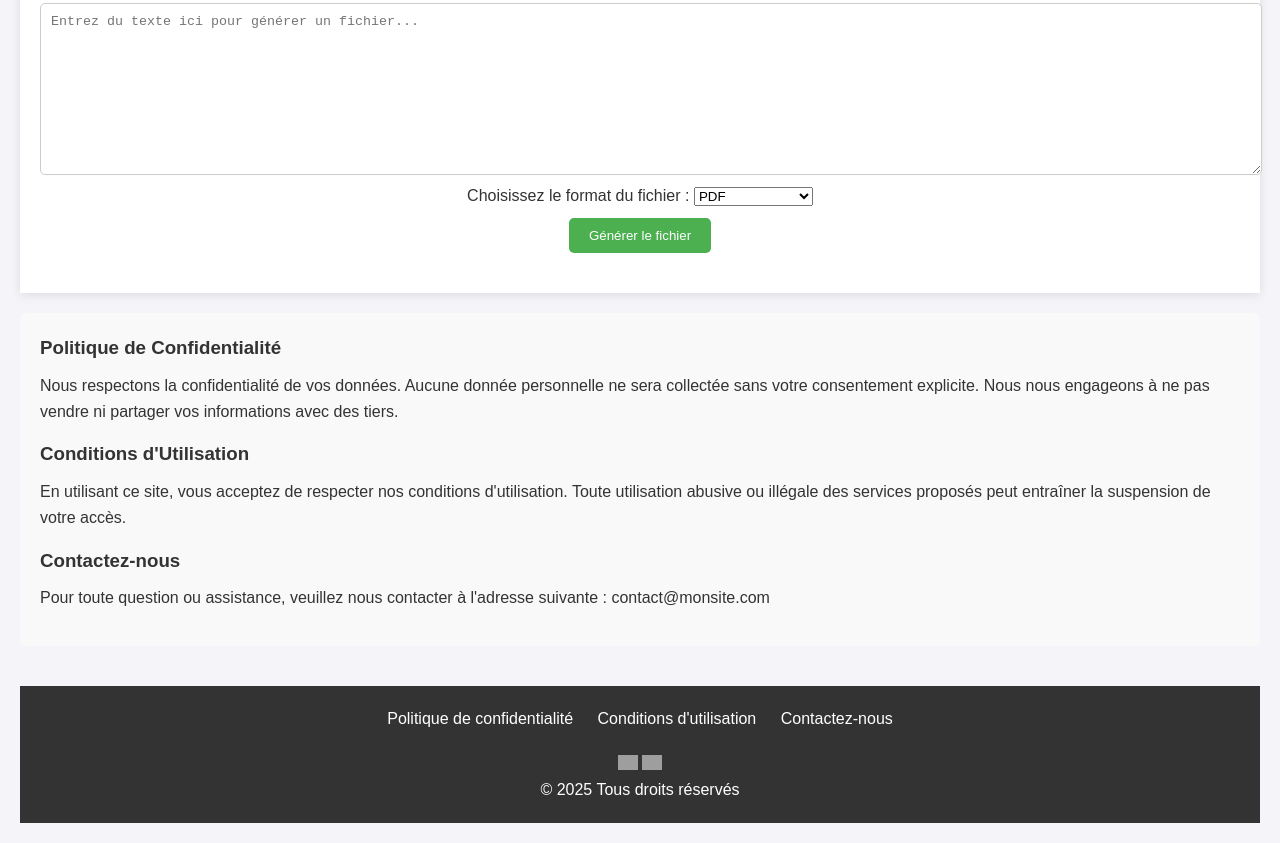
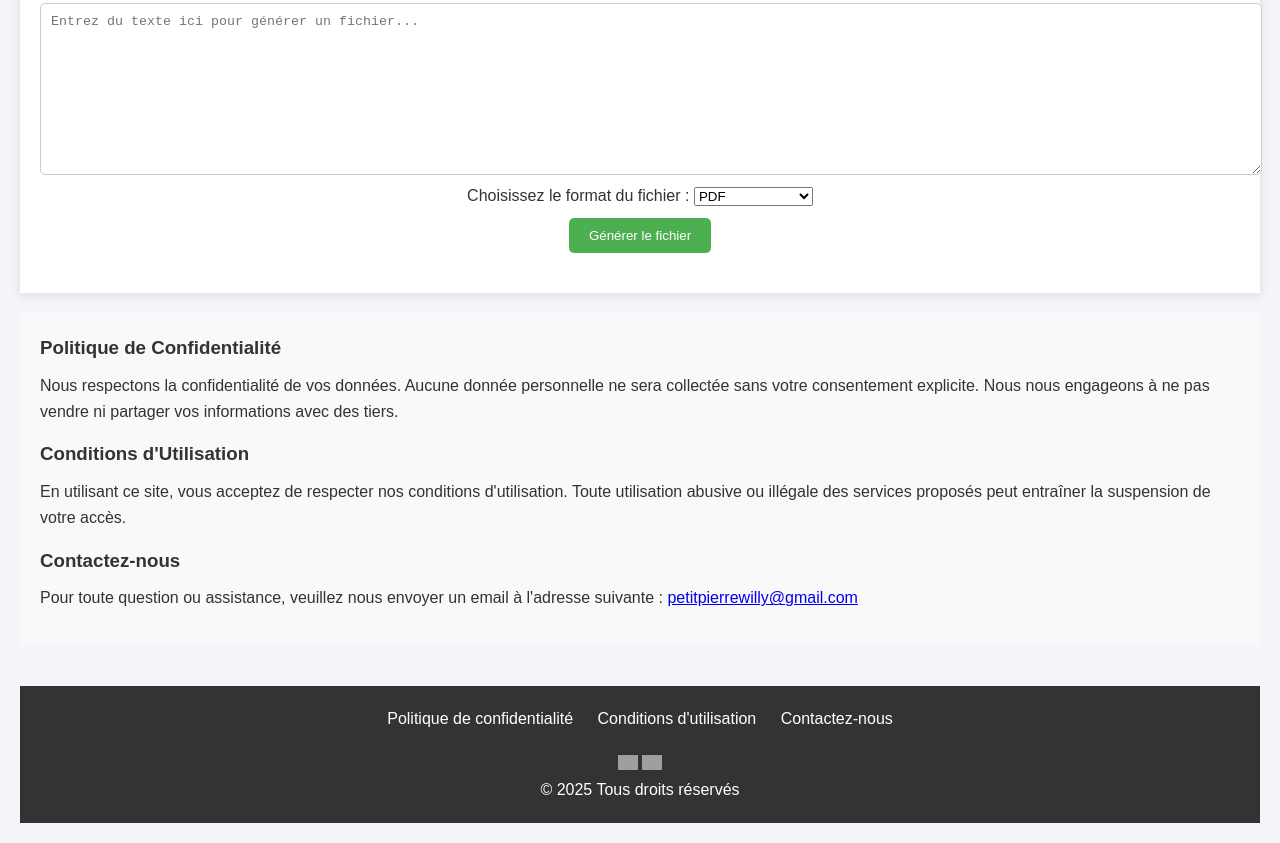
Before and after one commit to nearoofly/Web-PDF, a plain HTML site: page index.html in a window 1280 px wide. Shown: the part 345-1188 px from the top of the page. Drawn offline with nearby package versions, Linux system fonts and the light colour scheme; grey boxes are pictures that could not be loaded.

Commit message:
Update index.html

```diff
--- a/index.html
+++ b/index.html
@@ -176,7 +176,7 @@
         <p>En utilisant ce site, vous acceptez de respecter nos conditions d'utilisation. Toute utilisation abusive ou illégale des services proposés peut entraîner la suspension de votre accès.</p>
 
         <h3>Contactez-nous</h3>
-        <p>Pour toute question ou assistance, veuillez nous contacter à l'adresse suivante : contact@monsite.com</p>
+        <p>Pour toute question ou assistance, veuillez nous envoyer un email à l'adresse suivante : <a href="mailto:petitpierrewilly@gmail.com">petitpierrewilly@gmail.com</a></p>
     </div>
 
     <footer>
```
